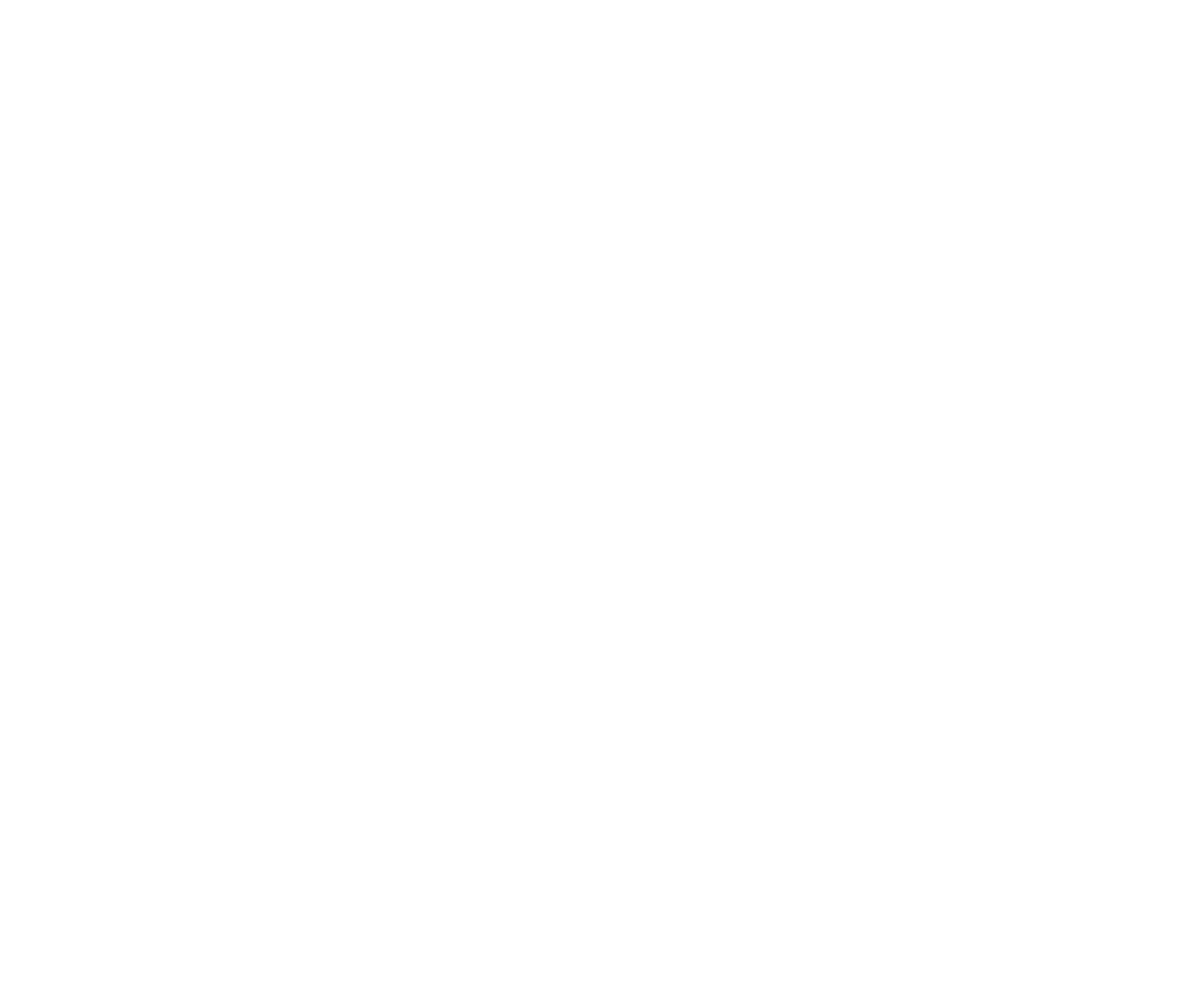
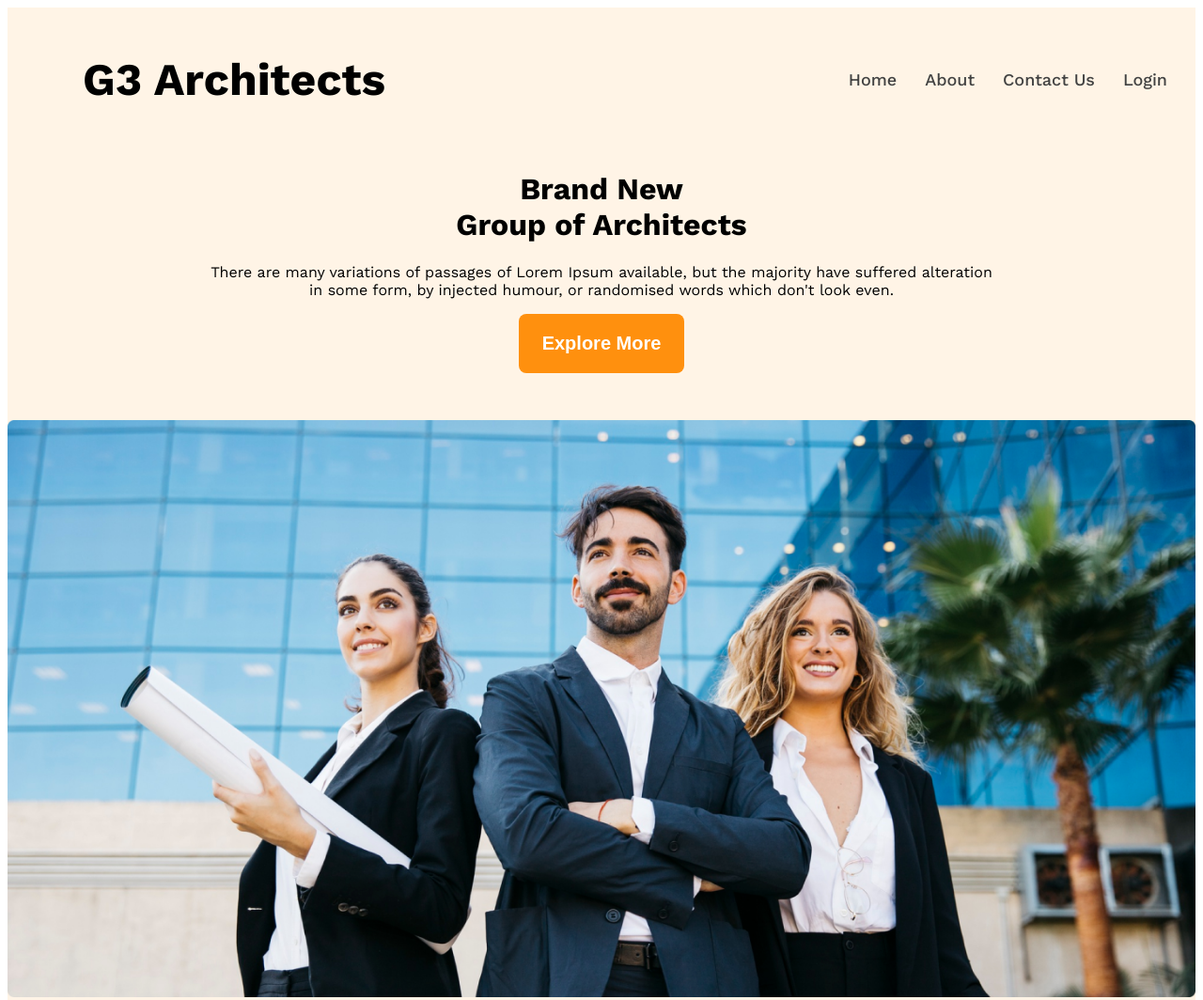
Before and after one commit to shariful8523/g3-architects-responcive-web, a plain HTML site: page index.html in a window 1280 px wide. Shown: the top 1064 px of the page at 94% size. Before the commit the page ends 800 px from the top, so only its background shows below. Drawn offline with nearby package versions, Linux system fonts and the light colour scheme.

Commit message:
added the baner content and respoonscive code

```diff
--- a/index.html
+++ b/index.html
@@ -7,14 +7,35 @@
     <link rel="stylesheet" href="style.css/style.css">
 </head>
 <body class="work-sans-font ">
-    <header>
+    <header class=" bg-light">
+        <nav class="navbar display-flex">
+            <h3 class="brand">G3 Architects</h3>
+            <ul class="nav-link display-flex">
+              <li class="nav-item"><a href="" class="nav-link">Home</a></li>
+              <li class="nav-item"><a href="" class="nav-link">About</a></li>
+              <li class="nav-item"><a href="" class="nav-link">Contact Us</a></li>
+              <li class="nav-item"><a href="" class="nav-link">Login</a></li>
+
+            </ul>
+
+        </nav>
+        <div class="banner">
+           <div class="banner-content">
+            <h1 class="baner-title">Brand New <br>
+                Group of Architects
+                </h1>
+                <p class="banner-drescription">There are many variations of passages of Lorem Ipsum available, but the majority have suffered alteration in some form, by injected humour, or randomised words which don't look even.</p>
+                <button class="banner-bt">Explore More</button>
+           </div>
+                <img class="banner-image" src="./images/banner.png" alt="">
+        </div>
 
     </header>
     <body>
 
     </body>
-    <nav>
+     <footer>
 
-    </nav>
+     </footer>
 </body>
 </html>
--- a/style.css/style.css
+++ b/style.css/style.css
@@ -6,3 +6,73 @@
     font-weight: <400>;
     font-style: normal;
   }
+
+.display-flex{
+    display: flex;
+}
+  .navbar{
+    justify-content: space-between;
+    align-items: center;
+
+  }
+  .brand{
+    margin-left: 80px;
+    font-weight: 700;
+    font-size: 3rem;
+  }
+.bg-light{
+       background-color: rgba(255, 144, 14, 0.1);
+  }
+
+  .nav-link{
+    text-decoration: none;
+    color: rgb(66, 66, 66);
+    font-size: 18px;
+    font-weight: 500;
+
+  }
+
+  .nav-item{
+    list-style: none;
+   margin-right: 30px;
+
+  }
+
+  .navbar, .banner{
+    max-width: 1400px;
+    margin: 0 auto;
+  }
+
+  .banner-content{
+    max-width: 850px;
+    margin: 0 auto;
+    text-align: center;
+    margin-bottom: 50px;
+  }
+  .banner-title{
+    font-weight: 700;
+    font-size: 5rem;
+  }
+  .banner-bt{
+    background-color: rgb(255, 144, 14); ;
+    color: white;
+    padding: 20px 25px;
+    font-size: 1.25rem;
+   font-weight: 600;
+   border-radius: 8px;
+   border: none;
+  }
+
+  .banner-image{
+    width: 100%;
+  }
+
+
+  /* responsive media */
+
+  @media screen and (max-width:576px) {
+    .navbar, .nav-link{
+    flex-direction: column;
+    }
+
+  }
```
